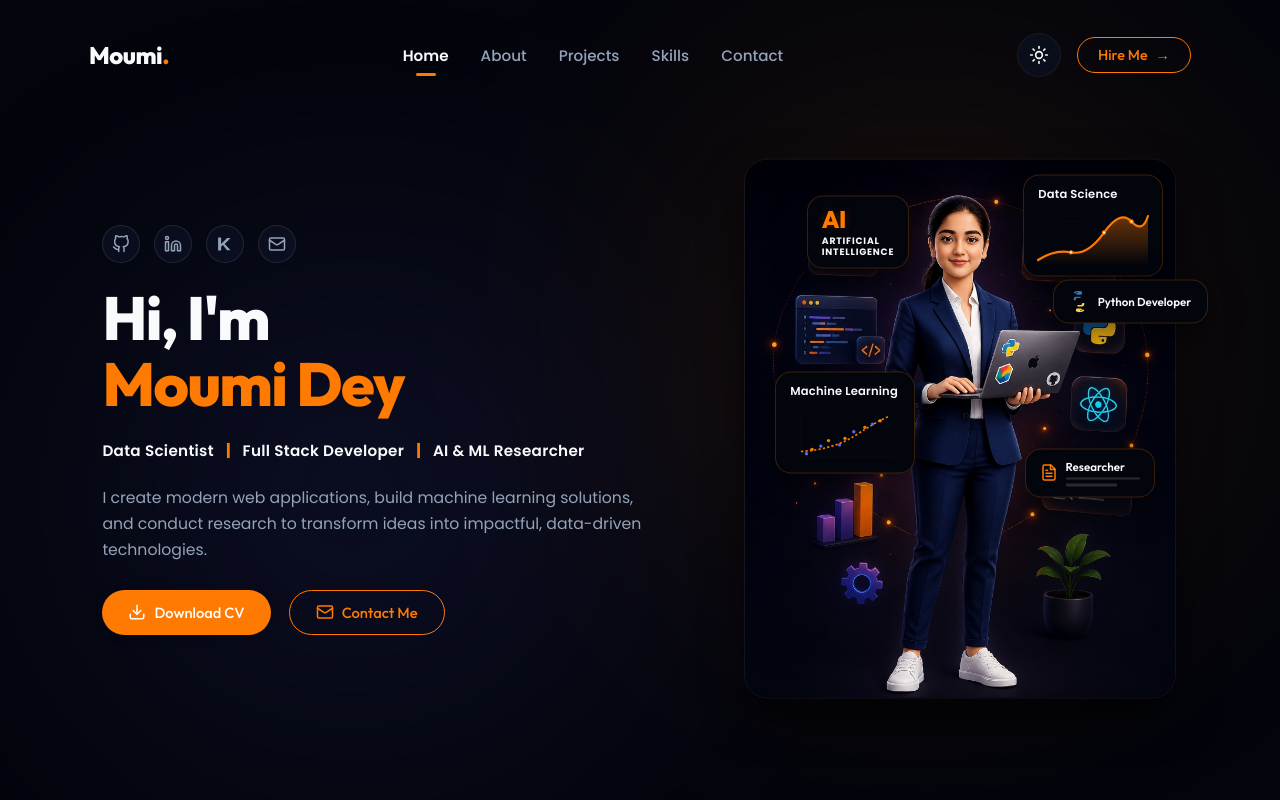
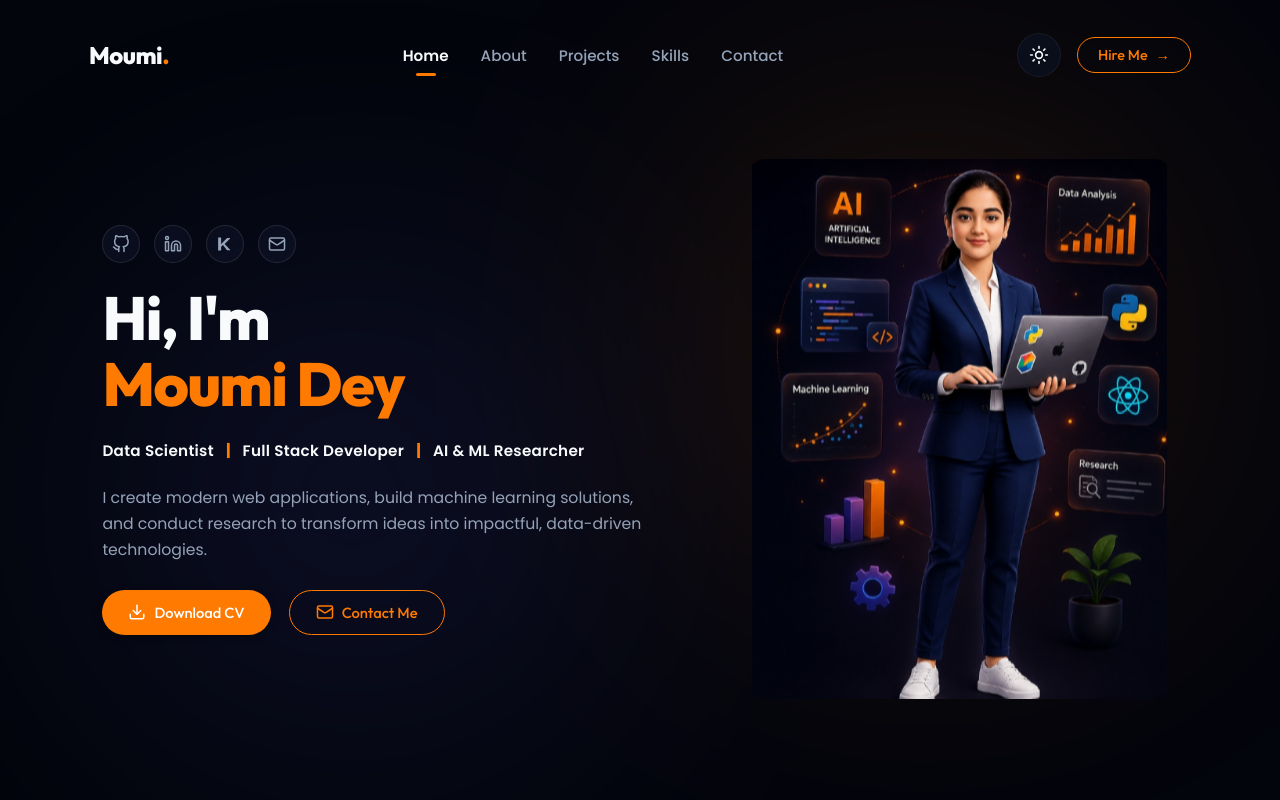
Before and after one commit to moumidey91-dev/PORTFOLIO, a React (Vite) app: page / in a window 1280 px wide. Shown: the top 800 px of the page. Built offline with nearby package versions, Linux system fonts and the light colour scheme.

Commit message:
Set Hero graphic to display the composite avatar image directly without overlay buttons

```diff
--- a/src/components/Hero.css
+++ b/src/components/Hero.css
@@ -168,7 +168,7 @@
 .hero-avatar-wrapper {
   position: relative;
   width: 100%;
-  max-width: 432px; /* Matches exact 819:1024 (0.8) image ratio */
+  max-width: 432px;
   aspect-ratio: 819 / 1024;
   display: flex;
   justify-content: center;
@@ -183,142 +183,7 @@
   object-fit: contain;
   z-index: 5;
   border-radius: var(--radius-lg);
-  box-shadow: 0 20px 40px rgba(0, 0, 0, 0.6);
-  border: 1px solid rgba(255, 255, 255, 0.05);
 }
-
-/* Floating Cards Styling (Glassmorphism with Solid mask background) */
-.floating-card {
-  position: absolute;
-  padding: 10px 14px;
-  background: #03050c; /* Matches site background to perfectly mask text underneath */
-  border: 1.2px solid rgba(255, 122, 0, 0.22);
-  border-radius: var(--radius-md);
-  box-shadow: 0 8px 32px rgba(0, 0, 0, 0.6);
-  z-index: 10;
-  display: flex;
-  flex-direction: column;
-  gap: 4px;
-  transition: all var(--transition-normal);
-  pointer-events: auto;
-}
-
-.floating-card:hover {
-  transform: scale(1.08) !important;
-  border-color: var(--primary);
-  box-shadow: 0 12px 40px rgba(0, 0, 0, 0.7), 0 0 15px rgba(255, 122, 0, 0.35);
-}
-
-/* Precise positions overlaying composite image cards (locks position, no card-float animations) */
-.card-ai {
-  top: 6.8%;
-  left: 14.6%;
-}
-
-.card-data-science {
-  top: 2.9%;
-  left: 64.7%;
-  width: 140px;
-}
-
-.card-python-dev {
-  top: 22.4%;
-  left: 71.5%;
-  width: 155px;
-  display: flex;
-  flex-direction: row;
-  align-items: center;
-  gap: 8px;
-  padding: 10px 14px;
-}
-
-.card-ml {
-  top: 39.5%;
-  left: 7.3%;
-  width: 140px;
-}
-
-.card-researcher {
-  top: 53.7%;
-  left: 65%;
-  width: 130px;
-}
-
-/* Floating Card Inner UI elements */
-.ai-title {
-  font-size: 1.5rem;
-  font-weight: 800;
-  font-family: var(--font-heading);
-  color: var(--primary);
-  line-height: 1;
-  letter-spacing: -0.5px;
-  text-shadow: 0 0 10px rgba(255, 122, 0, 0.2);
-}
-
-.ai-subtitle {
-  font-size: 0.58rem;
-  font-weight: 700;
-  color: var(--text-primary);
-  letter-spacing: 0.8px;
-  line-height: 1.25;
-}
-
-.card-header-mini {
-  font-size: 0.72rem;
-  font-weight: 600;
-  color: var(--text-primary);
-  letter-spacing: 0.2px;
-}
-
-.card-text-inline {
-  font-size: 0.72rem;
-  font-weight: 600;
-  color: var(--text-primary);
-  font-family: var(--font-heading);
-  white-space: nowrap;
-}
-
-.chart-svg {
-  width: 100%;
-  height: auto;
-  margin-top: 4px;
-  overflow: visible;
-}
-
-/* Research Card specific styling */
-.research-content-wrapper {
-  display: flex;
-  align-items: center;
-  gap: 8px;
-  width: 100%;
-}
-
-.research-icon {
-  flex-shrink: 0;
-}
-
-.research-text-lines {
-  display: flex;
-  flex-direction: column;
-  gap: 4px;
-  width: 100%;
-}
-
-.research-label-mini {
-  font-size: 0.72rem;
-  font-weight: 600;
-  color: var(--text-primary);
-  font-family: var(--font-heading);
-  line-height: 1.2;
-}
-
-.research-line {
-  height: 2.5px;
-  background: rgba(255, 255, 255, 0.15);
-  border-radius: 1px;
-}
-
-.research-line.medium { width: 70%; }
 
 /* Float Keyframe Animation for entire wrapper */
 @keyframes card-float-image {
@@ -418,18 +283,4 @@
   .hero-avatar-wrapper {
     max-width: 300px;
   }
-
-  .floating-card {
-    padding: 6px 10px;
-    gap: 2px;
-  }
-  .ai-title { font-size: 1.2rem; }
-  .ai-subtitle { font-size: 0.5rem; }
-  .card-header-mini, .card-text-inline, .research-label-mini { font-size: 0.65rem; }
-
-  .card-ai { top: 6.8%; left: 14.6%; scale: 0.9; }
-  .card-data-science { top: 2.9%; left: 64.7%; scale: 0.9; }
-  .card-python-dev { top: 22.4%; left: 71.5%; scale: 0.9; }
-  .card-ml { top: 39.5%; left: 7.3%; scale: 0.9; }
-  .card-researcher { top: 53.7%; left: 65%; scale: 0.9; }
 }
--- a/src/components/Hero.jsx
+++ b/src/components/Hero.jsx
@@ -1,6 +1,6 @@
 import React from 'react';
 import { Download, Mail } from 'lucide-react';
-import heroAvatar from '../assets/hero_avatar.jpg';
+import heroAvatar from '../assets/hero_avatar.png';
 import './Hero.css';
 
 // Custom SVG Icon Components to prevent dependency export issues
@@ -82,86 +82,6 @@ export default function Hero() {
         <div className="hero-graphic-container">
           <div className="hero-avatar-wrapper animate-float">
             <img src={heroAvatar} alt="Moumi Dey Avatar" className="hero-avatar" />
-
-            {/* Visual tech badges floating */}
-
-            {/* 1. AI Card */}
-            <div className="floating-card card-ai">
-              <div className="ai-title">AI</div>
-              <div className="ai-subtitle">
-                ARTIFICIAL<br />INTELLIGENCE
-              </div>
-            </div>
-
-            {/* 2. Data Science Card */}
-            <div className="floating-card card-data-science">
-              <div className="card-header-mini">Data Science</div>
-              <svg viewBox="0 0 100 50" className="chart-svg">
-                <defs>
-                  <linearGradient id="chart-grad" x1="0" y1="0" x2="0" y2="1">
-                    <stop offset="0%" stopColor="#ff7a00" stopOpacity="0.4" />
-                    <stop offset="100%" stopColor="#ff7a00" stopOpacity="0.0" />
-                  </linearGradient>
-                </defs>
-                <line x1="0" y1="10" x2="100" y2="10" stroke="rgba(255,255,255,0.05)" strokeWidth="0.5" strokeDasharray="2" />
-                <line x1="0" y1="25" x2="100" y2="25" stroke="rgba(255,255,255,0.05)" strokeWidth="0.5" strokeDasharray="2" />
-                <line x1="0" y1="40" x2="100" y2="40" stroke="rgba(255,255,255,0.05)" strokeWidth="0.5" strokeDasharray="2" />
-                <path d="M 0 45 Q 15 35 30 38 T 60 20 T 85 10 T 100 5 L 100 50 L 0 50 Z" fill="url(#chart-grad)" />
-                <path d="M 0 45 Q 15 35 30 38 T 60 20 T 85 10 T 100 5" fill="none" stroke="#ff7a00" strokeWidth="2" strokeLinecap="round" />
-                <circle cx="30" cy="38" r="1.5" fill="#fff" stroke="#ff7a00" strokeWidth="1" />
-                <circle cx="60" cy="20" r="1.5" fill="#fff" stroke="#ff7a00" strokeWidth="1" />
-                <circle cx="85" cy="10" r="1.5" fill="#fff" stroke="#ff7a00" strokeWidth="1" />
-              </svg>
-            </div>
-
-            {/* 3. Python Developer Card */}
-            <div className="floating-card card-python-dev">
-              <svg viewBox="0 0 110 110" width="22" height="22">
-                <path d="M54.1 2c-27 0-25.3 11.7-25.3 11.7h11.9s-.4 6.8 5.7 6.8h17.9s5.6-.2 5.6-5.8v-7.2S69.9 2 54.1 2zm-8.8 4.2c1.9 0 3.4 1.5 3.4 3.4s-1.5 3.4-3.4 3.4-3.4-1.5-3.4-3.4 1.5-3.4 3.4-3.4z" fill="#3776AB" />
-                <path d="M55.9 108c27 0 25.3-11.7 25.3-11.7H69.3s.4-6.8-5.7-6.8H45.7s-5.6.2-5.6 5.8v7.2s.1 5.5 15.8 5.5zm8.8-4.2c-1.9 0-3.4-1.5-3.4-3.4s1.5-3.4 3.4-3.4 3.4 1.5 3.4 3.4-1.5 3.4-3.4 3.4z" fill="#FFD343" />
-                <path d="M38.8 30.6c-5.7 0-10.2 4.6-10.2 10.3v7.2h10.2v-3.4c0-3.8 3.1-6.9 6.8-6.9h17v-7.2H38.8z" fill="#3776AB" />
-                <path d="M71.2 79.4c5.7 0 10.2-4.6 10.2-10.3v-7.2H71.2v3.4c0 3.8-3.1 6.9-6.8 6.9h-17v7.2h13.8z" fill="#FFD343" />
-              </svg>
-              <span className="card-text-inline">Python Developer</span>
-            </div>
-
-            {/* 4. Machine Learning Card */}
-            <div className="floating-card card-ml">
-              <div className="card-header-mini">Machine Learning</div>
-              <svg viewBox="0 0 100 50" className="chart-svg">
-                <line x1="10" y1="5" x2="10" y2="45" stroke="rgba(255,255,255,0.05)" strokeWidth="0.5" />
-                <line x1="10" y1="45" x2="95" y2="45" stroke="rgba(255,255,255,0.05)" strokeWidth="0.5" />
-                <path d="M 10 40 Q 40 38 60 25 T 90 8" fill="none" stroke="#ff7a00" strokeWidth="1.5" strokeDasharray="2" />
-                <circle cx="20" cy="38" r="1.5" fill="#ff7a00" />
-                <circle cx="35" cy="30" r="1.5" fill="#ff7a00" />
-                <circle cx="50" cy="28" r="1.5" fill="#ff7a00" />
-                <circle cx="68" cy="18" r="1.5" fill="#ff7a00" />
-                <circle cx="82" cy="12" r="1.5" fill="#ff7a00" />
-                <circle cx="15" cy="42" r="1.5" fill="#6366f1" />
-                <circle cx="28" cy="35" r="1.5" fill="#6366f1" />
-                <circle cx="45" cy="34" r="1.5" fill="#6366f1" />
-                <circle cx="58" cy="22" r="1.5" fill="#6366f1" />
-                <circle cx="75" cy="15" r="1.5" fill="#6366f1" />
-              </svg>
-            </div>
-
-            {/* 5. Researcher Card */}
-            <div className="floating-card card-researcher">
-              <div className="research-content-wrapper">
-                <svg xmlns="http://www.w3.org/2000/svg" width="18" height="18" viewBox="0 0 24 24" fill="none" stroke="#ff7a00" strokeWidth="2" strokeLinecap="round" strokeLinejoin="round" className="research-icon">
-                  <path d="M14.5 2H6a2 2 0 0 0-2 2v16a2 2 0 0 0 2 2h12a2 2 0 0 0 2-2V7.5L14.5 2z" />
-                  <polyline points="14 2 14 8 20 8" />
-                  <line x1="16" y1="13" x2="8" y2="13" />
-                  <line x1="16" y1="17" x2="8" y2="17" />
-                  <line x1="10" y1="9" x2="8" y2="9" />
-                </svg>
-                <div className="research-text-lines">
-                  <div className="research-label-mini">Researcher</div>
-                  <div className="research-line"></div>
-                  <div className="research-line medium"></div>
-                </div>
-              </div>
-            </div>
           </div>
         </div>
       </div>
```
Also changed, not shown: src/assets/hero_avatar.png.
